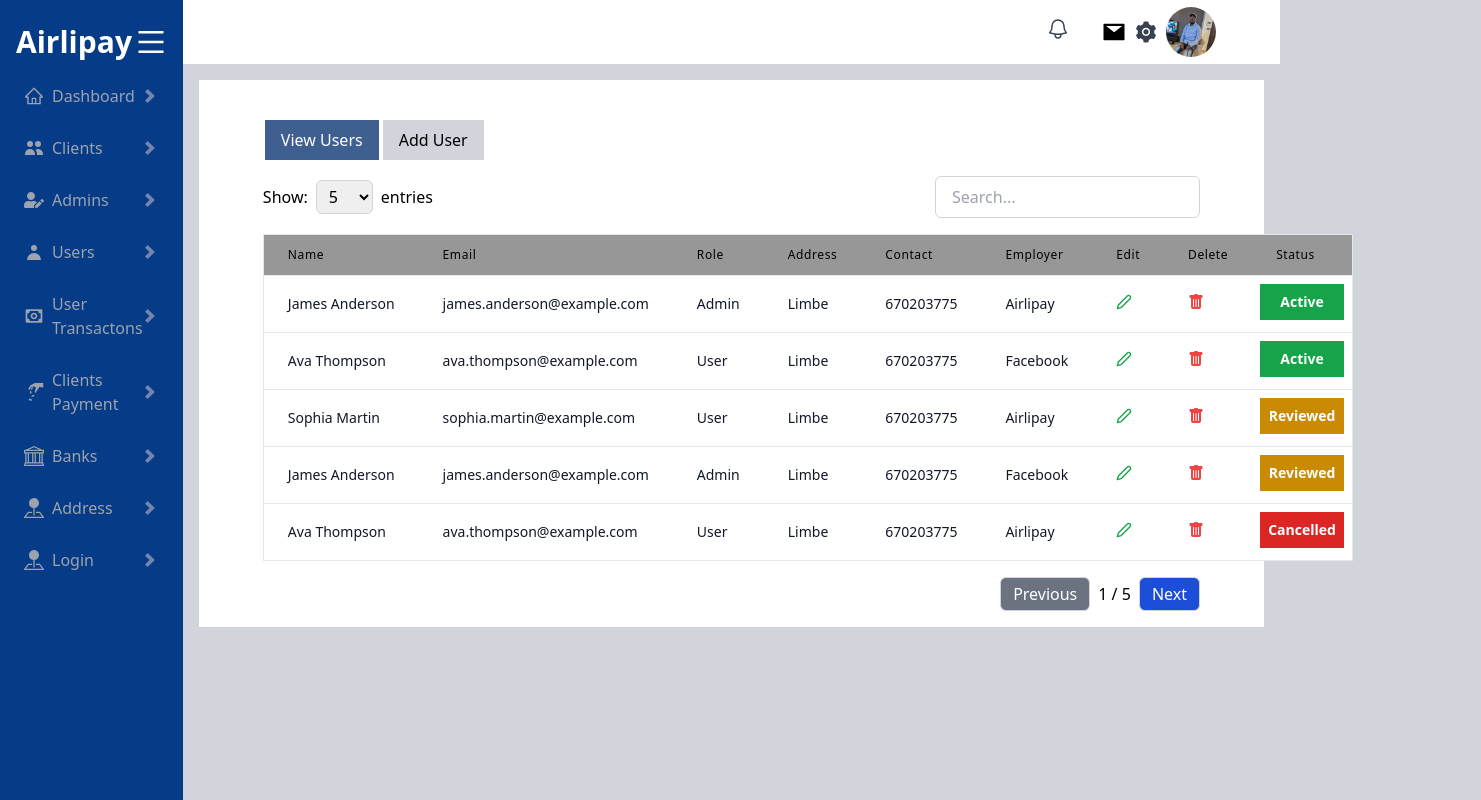
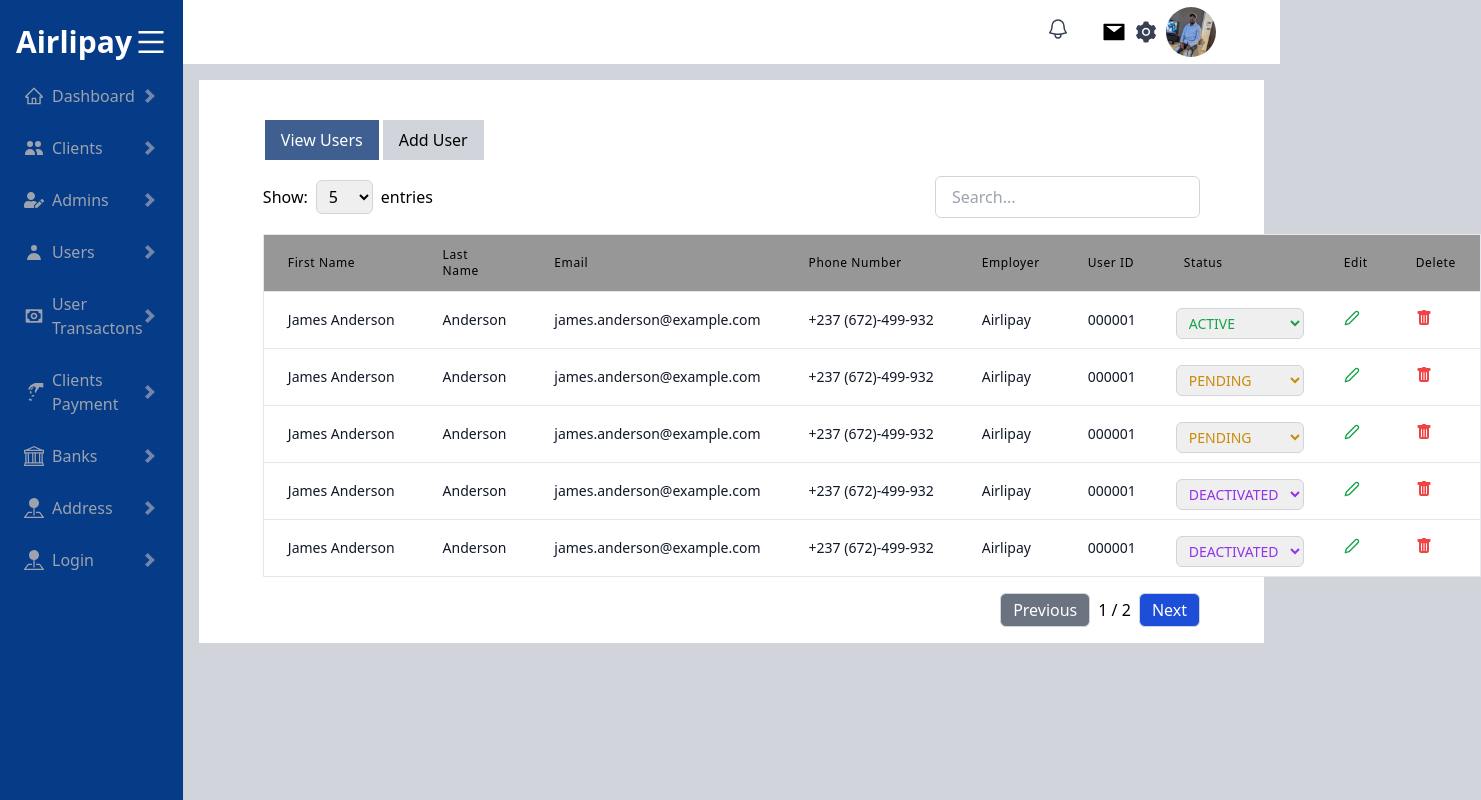
Before and after one commit to techarcgram-org/AirlipayDashboard, a Next.js app: page /dashboard/users in a window 1280 px wide. Shown: the whole page, 1481 px wide, since content can reach past the window. Built offline with nearby package versions, Linux system fonts and the light colour scheme.

Commit message:
user table

```diff
--- a/src/components/userWithdrawals/Table.jsx
+++ b/src/components/userWithdrawals/Table.jsx
@@ -167,21 +167,35 @@ const Table = ({ users, columns, filter }) => {
                   const status = user[column.field];
                   let statusStyle = "";
                   if (status === "active") {
-                    statusStyle = "bg-green-600";
+                    statusStyle = "text-green-600";
                   } else if (status === "cancelled") {
-                    statusStyle = "bg-red-600";
+                    statusStyle = "text-red-600";
+                  } else if (status === "banned") {
+                    statusStyle = "text-red-600";
+                  } else if (status === "blocked") {
+                    statusStyle = "text-red-900";
                   } else if (status === "reviewed") {
-                    statusStyle = "bg-yellow-600";
+                    statusStyle = "text-yellow-600";
+                  } else if (status === "pending") {
+                    statusStyle = "text-yellow-600";
+                  } else if (status === "deactivated") {
+                    statusStyle = "text-purple-600";
                   }
 
                   return (
                     <td
                       key={column.id}
-                      className={` lg:p-2 mt-2 whitespace-nowrap flex items-center justify-center mx-2 ${statusStyle}`}
+                      // className={` lg:p-2 mt-2 whitespace-nowrap flex items-center justify-center mx-2 ${statusStyle}`}
+                      className={` lg:p-2 mt-2 whitespace-nowrap flex items-center justify-center mx-2`}
                     >
-                      <div className="text-sm text-white font-bold capitalize">
+                      {/* <div className="text-sm text-white font-bold capitalize">
                         {status}
-                      </div>
+                      </div> */}
+                      <select
+                        className={`w-32 px-2 py-1 border border-gray-300 rounded-md text-black text-sm focus:outline-none focus:ring-2 focus:ring-blue-400 ${statusStyle}`}
+                      >
+                        <option>{status.toUpperCase()}</option>
+                      </select>
                     </td>
                   );
                 }
--- a/src/constant/data.js
+++ b/src/constant/data.js
@@ -61,212 +61,94 @@ const sidebarData = [
 const usersTable = [
   {
     id: 7,
-    name: "James Anderson",
+    firstName: "James Anderson",
+    lastName: "Anderson",
     email: "james.anderson@example.com",
-    role: "Admin",
-    address: "Limbe",
-    contact: "670203775",
+    phoneNumber: "+237 (672)-499-932",
     employer: "Airlipay",
+    userId: "000001",
     status: "active",
   },
   {
-    id: 8,
-    name: "Ava Thompson",
-    email: "ava.thompson@example.com",
-    role: "User",
-    address: "Limbe",
-    contact: "670203775",
-    employer: "Facebook",
-    status: "active",
-  },
-  {
-    id: 9,
-    name: "Sophia Martin",
-    email: "sophia.martin@example.com",
-    role: "User",
-    address: "Limbe",
-    contact: "670203775",
+    id: 7,
+    firstName: "James Anderson",
+    lastName: "Anderson",
+    email: "james.anderson@example.com",
+    phoneNumber: "+237 (672)-499-932",
     employer: "Airlipay",
-    status: "reviewed",
-  },
-  {
-    id: 10,
-    name: "James Anderson",
+    userId: "000001",
+    status: "pending",
+  }, {
+    id: 7,
+    firstName: "James Anderson",
+    lastName: "Anderson",
     email: "james.anderson@example.com",
-    role: "Admin",
-    address: "Limbe",
-    contact: "670203775",
-    employer: "Facebook",
-    status: "reviewed",
-  },
-  {
-    id: 11,
-    name: "Ava Thompson",
-    email: "ava.thompson@example.com",
-    role: "User",
-    address: "Limbe",
-    contact: "670203775",
+    phoneNumber: "+237 (672)-499-932",
     employer: "Airlipay",
-    status: "cancelled",
-  },
-  {
-    id: 12,
-    name: "Matthew Taylor",
-    email: "matthew.taylor@example.com",
-    role: "Admin",
-    address: "Limbe",
-    contact: "670203775",
+    userId: "000001",
+    status: "pending",
+  }, {
+    id: 7,
+    firstName: "James Anderson",
+    lastName: "Anderson",
+    email: "james.anderson@example.com",
+    phoneNumber: "+237 (672)-499-932",
     employer: "Airlipay",
-    status: "active",
-  },
-  {
-    id: 13,
-    name: "John Doe",
-    email: "john.doe@example.com",
-    role: "Admin",
-    address: "Limbe",
-    contact: "670203775",
+    userId: "000001",
+    status: "deactivated",
+  }, {
+    id: 7,
+    firstName: "James Anderson",
+    lastName: "Anderson",
+    email: "james.anderson@example.com",
+    phoneNumber: "+237 (672)-499-932",
     employer: "Airlipay",
-    status: "reviewed",
-  },
-  {
-    id: 14,
-    name: "Jane Smith",
-    email: "jane.smith@example.com",
-    role: "User",
-    address: "Limbe",
-    contact: "670203775",
+    userId: "000001",
+    status: "deactivated",
+  }, {
+    id: 7,
+    firstName: "James Anderson",
+    lastName: "Anderson",
+    email: "james.anderson@example.com",
+    phoneNumber: "+237 (672)-499-932",
     employer: "Airlipay",
-    status: "active",
-  },
-  {
-    id: 15,
-    name: "Michael Johnson",
-    email: "michael.johnson@example.com",
-    role: "Admin",
-    address: "Limbe",
-    contact: "670203775",
+    userId: "000001",
+    status: "banned",
+  }, {
+    id: 7,
+    firstName: "James Anderson",
+    lastName: "Anderson",
+    email: "james.anderson@example.com",
+    phoneNumber: "+237 (672)-499-932",
     employer: "Airlipay",
-    status: "active",
-  },
-  {
-    id: 16,
-    name: "Emily Davis",
-    email: "emily.davis@example.com",
-    role: "User",
-    address: "Limbe",
-    contact: "670203775",
+    userId: "000001",
+    status: "banned",
+  }, {
+    id: 7,
+    firstName: "James Anderson",
+    lastName: "Anderson",
+    email: "james.anderson@example.com",
+    phoneNumber: "+237 (672)-499-932",
     employer: "Airlipay",
-    status: "cancelled",
-  },
-  {
-    id: 17,
-    name: "Robert Wilson",
-    email: "robert.wilson@example.com",
-    role: "Admin",
-    address: "Limbe",
-    contact: "670203775",
+    userId: "000001",
+    status: "blocked",
+  }, {
+    id: 7,
+    firstName: "James Anderson",
+    lastName: "Anderson",
+    email: "james.anderson@example.com",
+    phoneNumber: "+237 (672)-499-932",
     employer: "Airlipay",
-    status: "cancelled",
-  },
-  {
-    id: 18,
-    name: "Sarah Johnson",
-    email: "sarah.johnson@example.com",
-    role: "User",
-    address: "Limbe",
-    contact: "670203775",
+    userId: "000001",
+    status: "blocked",
+  }, {
+    id: 7,
+    firstName: "James Anderson",
+    lastName: "Anderson",
+    email: "james.anderson@example.com",
+    phoneNumber: "+237 (672)-499-932",
     employer: "Airlipay",
-    status: "active",
-  },
-  {
-    id: 19,
-    name: "David Lee",
-    email: "david.lee@example.com",
-    role: "Admin",
-    address: "Limbe",
-    contact: "670203775",
-    employer: "Airlipay",
-    status: "reviewed",
-  },
-  {
-    id: 20,
-    name: "Emma Wilson",
-    email: "emma.wilson@example.com",
-    role: "User",
-    address: "Limbe",
-    contact: "670203775",
-    employer: "Airlipay",
-    status: "active",
-  },
-  {
-    id: 21,
-    name: "Christopher Brown",
-    email: "christopher.brown@example.com",
-    role: "Admin",
-    address: "Limbe",
-    contact: "670203775",
-    employer: "Airlipay",
-    status: "reviewed",
-  },
-  {
-    id: 22,
-    name: "Olivia Davis",
-    email: "olivia.davis@example.com",
-    role: "User",
-    address: "Limbe",
-    contact: "670203775",
-    employer: "Airlipay",
-    status: "cancelled",
-  },
-  {
-    id: 23,
-    name: "Daniel Wilson",
-    email: "daniel.wilson@example.com",
-    role: "Admin",
-    address: "Limbe",
-    contact: "670203775",
-    employer: "Airlipay",
-    status: "reviewed",
-  },
-  {
-    id: 24,
-    name: "Sophia Martin",
-    email: "sophia.martin@example.com",
-    role: "User",
-    address: "Limbe",
-    contact: "670203775",
-    employer: "Airlipay",
-    status: "active",
-  },
-  {
-    id: 25,
-    name: "James Anderson",
-    email: "james.anderson@example.com",
-    role: "Admin",
-    address: "Limbe",
-    contact: "670203775",
-    employer: "Airlipay",
-    status: "cancelled",
-  },
-  {
-    id: 26,
-    name: "Ava Thompson",
-    email: "ava.thompson@example.com",
-    role: "User",
-    address: "Limbe",
-    contact: "670203775",
-    employer: "Airlipay",
-    status: "active",
-  },
-  {
-    id: 27,
-    name: "Matthew Taylor",
-    email: "matthew.taylor@example.com",
-    role: "Admin",
-    address: "Limbe",
-    contact: "670203775",
-    employer: "Airlipay",
+    userId: "000001",
     status: "active",
   },
 ];
@@ -445,15 +327,15 @@ const clientsTable = [
 ];
 
 const columns = [
-  { id: "name", header: "Name", field: "name" },
+  { id: "firstName", header: "First Name", field: "firstName" },
+  { id: "lastName", header: "Last Name", field: "lastName" },
   { id: "email", header: "Email", field: "email" },
-  { id: "role", header: "Role", field: "role" },
-  { id: "address", header: "Address", field: "address" },
-  { id: "contact", header: "Contact", field: "contact" },
+  { id: "phoneNumber", header: "Phone Number", field: "phoneNumber" },
   { id: "employer", header: "Employer", field: "employer" },
+  { id: "userId", header: "User ID", field: "userId" },
+  { id: "status", header: "Status", field: "status" },
   { id: "edit", header: "Edit", field: "" },
   { id: "delete", header: "Delete", field: "" },
-  { id: "status", header: "Status", field: "status" },
   // Add more column objects as needed
 ];
 
```
